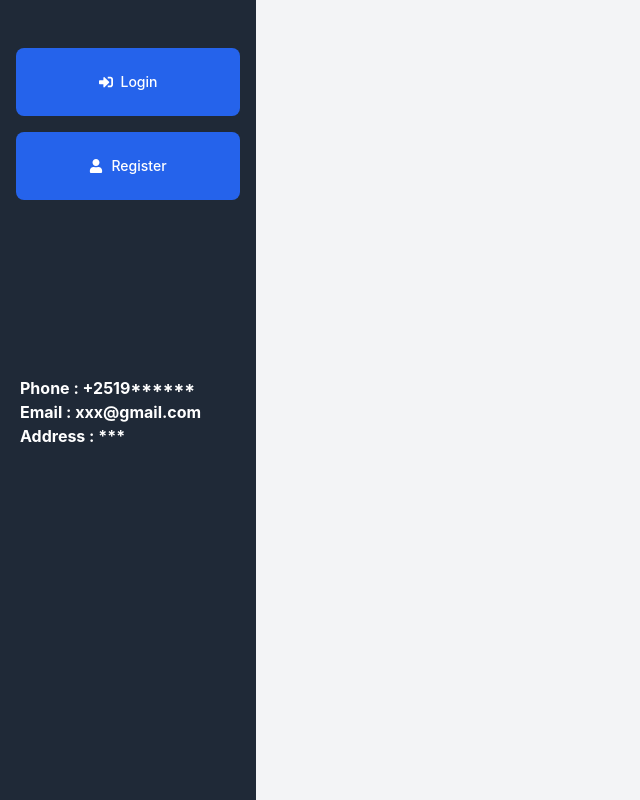
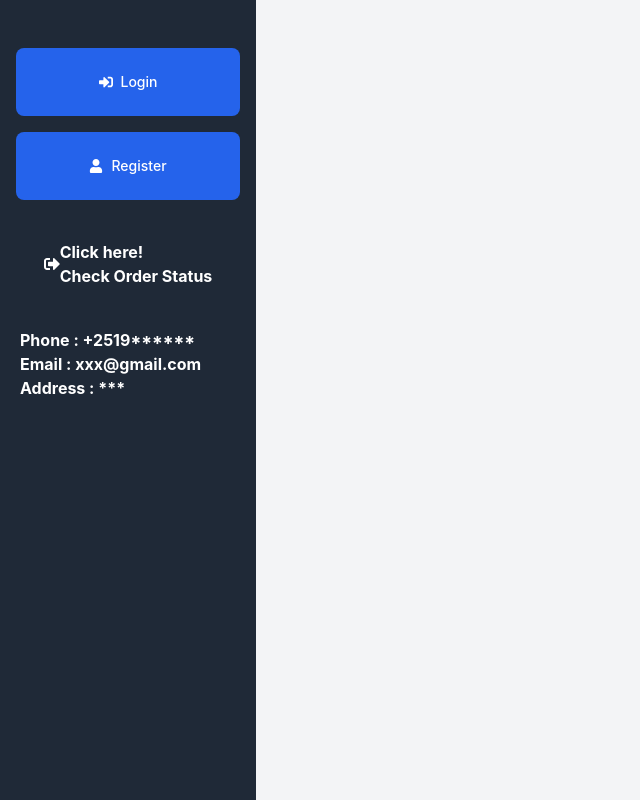
Before and after one commit to zelalemng/frontend, a React (Create React App) app: page / in a window 1280 px wide. Shown: the whole page, without its empty margins (0-640 px from the left). Built offline with nearby package versions, Linux system fonts and the light colour scheme.

Commit message:
Update Sidebar.jsx

```diff
--- a/src/components/Sidebar.jsx
+++ b/src/components/Sidebar.jsx
@@ -218,7 +218,10 @@ const Sidebar = () => {
               <FaUser className="mr-2" /> Register
             </Link>
           </button>
-          <div className='text-white py-40 px-1'>
+            <Link className="flex items-center py-6 hover:bg-green-500 justify-center rounded-lg " to="/customerpage">
+              <FaSignOutAlt /><span className='font-bold'>Click here! <br />Check Order Status</span>
+          </Link>
+          <div className='text-white px-1'>
             <span className='font-bold py-3 '>Phone : +2519******</span>
             <br />
             <span className='font-bold py-3'>Email : xxx@gmail.com</span>
```
